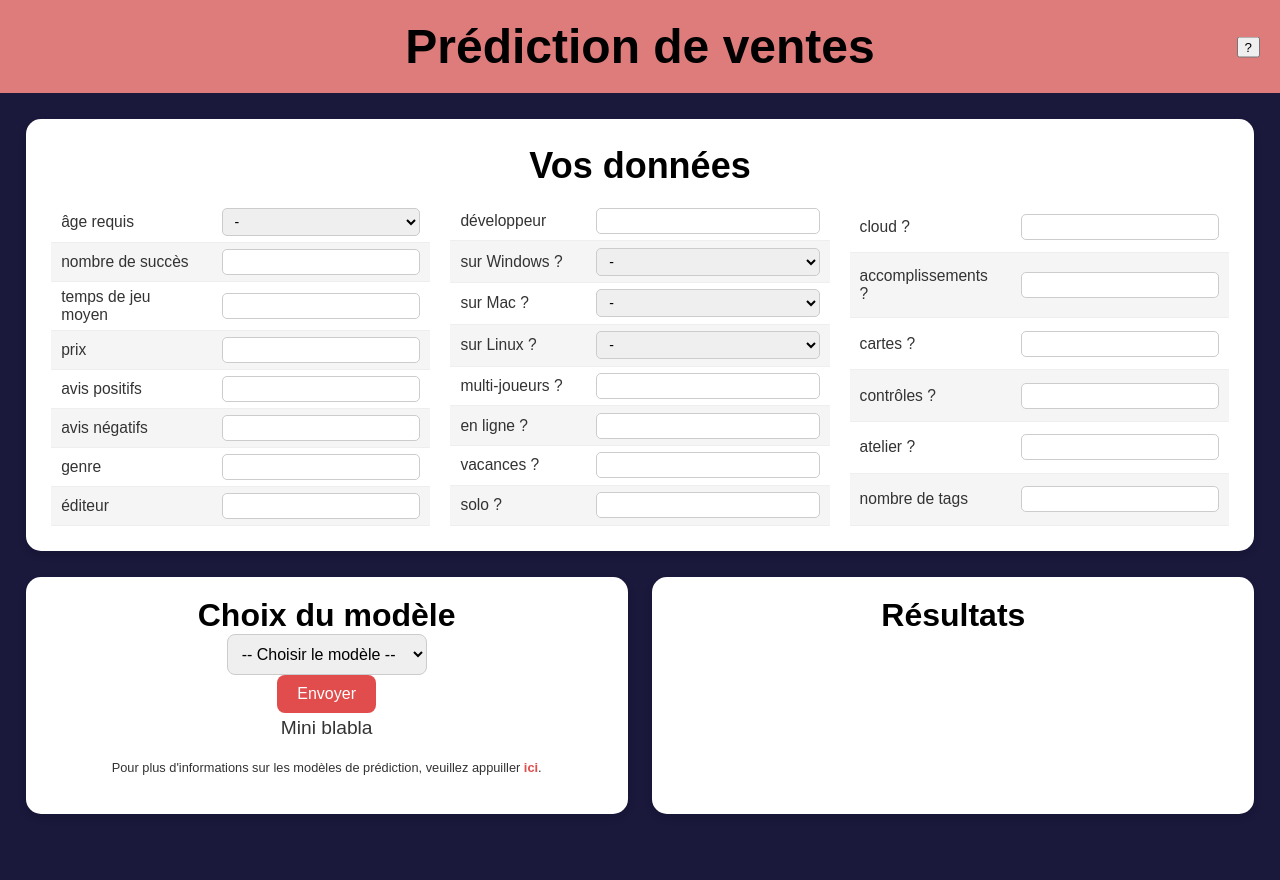
After one commit to Caquite/GamesSales, a PHP site: page /accueil_sup.php in a window 1280 px wide. The commit adds this page. Run offline with PHP 8.4, Linux system fonts and the light colour scheme.

Commit message:
essai editeur et dev mais soucis

```diff
--- /dev/null
+++ b/Site_web/frontend/accueil_sup.php
@@ -0,0 +1,127 @@
+<?php
+session_start();
+?>
+<!DOCTYPE html>
+<html lang="fr">
+
+<head>
+    <meta charset="UTF-8">
+    <link rel="stylesheet" href="style/style.css">
+    <script src="https://code.jquery.com/jquery-3.7.1.min.js"></script>
+    <script src="js/script.js"></script>
+    <title>GamesSales</title>
+</head>
+
+<body>
+    <header>
+        <div class="top_bar">
+            <h2> Prédiction de ventes </h2>
+
+            <div class="plus_info">
+                <button class="info" onclick="toggleInfo()">?</button>
+                <div class="info_popup" id="infoPopup">
+                    <p>Bienvenue dans GamesSales, le site de prédiction de ventes. Ici, vous pouvez visualiser les prédictions de ventes pour différents jeux.
+                        Il vous suffit d'entrer les données de votre jeu dans la section "Vos données", de choisir un modèle de prédiction dans la
+                        section "Choix du modèle", et les résultats seront affichés dans la section "Résultats".</p>
+                </div>
+
+            </div>
+        </div>
+    </header>
+
+    <div class="bloc1">
+        <h4>Vos données</h4>
+
+        <form id="formPred" method="POST">
+            <div class="tables_grid">
+
+                <!-- Colonne 1 -->
+                <table class="tableau_donnees">
+                    <tbody>
+                        <tr><td>âge requis</td><td><select name="age_requis">
+                            <option value="">-</option>
+                            <option value="0">0</option>
+                            <option value="7">7</option>
+                            <option value="12">12</option>
+                            <option value="16">16</option>
+                            <option value="18">18</option>
+                        </select></td></tr>
+                        <tr><td>nombre de succès</td><td><input type="number" name="nb_succes"></td></tr>
+                        <tr><td>temps de jeu moyen</td><td><input type="number" name="temps_jeu_moyen"></td></tr>
+                        <tr><td>prix</td><td><input type="number" name="prix"></td></tr>
+                        <tr><td>avis positifs</td><td><input type="number" name="nb_avis_pos"></td></tr>
+                        <tr><td>avis négatifs</td><td><input type="number" name="nb_avis_neg"></td></tr>
+                        <tr><td>genre</td><td><input type="text" name="genre_enc"></td></tr>
+                        <tr><td>éditeur</td><td><input type="text" name="id_editeur"></td></tr>
+                    </tbody>
+                </table>
+
+                <!-- Colonne 2 -->
+                <table class="tableau_donnees">
+                    <tbody>
+                        <tr><td>développeur</td><td><input type="text" name="id_developpeur"></td></tr>
+                        <tr><td>sur Windows ?</td><td><select name="os_windows">
+                            <option value="">-</option>
+                            <option value="1">Oui</option>
+                            <option value="0">Non</option>
+                        </select></td></tr>
+                        <tr><td>sur Mac ?</td><td><select name="os_mac">
+                            <option value="">-</option>
+                            <option value="1">Oui</option>
+                            <option value="0">Non</option>
+                        </select></td></tr>
+                        <tr><td>sur Linux ?</td><td><select name="os_linux">
+                            <option value="">-</option>
+                            <option value="1">Oui</option>
+                            <option value="0">Non</option>
+                        </select></td></tr>
+                        <tr><td>multi-joueurs ?</td><td><input type="text" name="cat_multi"></td></tr>
+                        <tr><td>en ligne ?</td><td><input type="text" name="cat_online"></td></tr>
+                        <tr><td>vacances ?</td><td><input type="text" name="cat_vac"></td></tr>
+                        <tr><td>solo ?</td><td><input type="text" name="cat_solo"></td></tr>
+                    </tbody>
+                </table>
+
+                <!-- Colonne 3 -->
+                <table class="tableau_donnees">
+                    <tbody>
+                        <tr><td>cloud ?</td><td><input type="text" name="cat_cloud"></td></tr>
+                        <tr><td>accomplissements ?</td><td><input type="text" name="cat_achiev"></td></tr>
+                        <tr><td>cartes ?</td><td><input type="text" name="cat_cards"></td></tr>
+                        <tr><td>contrôles ?</td><td><input type="text" name="cat_ctrl"></td></tr>
+                        <tr><td>atelier ?</td><td><input type="text" name="cat_workshop"></td></tr>
+                        <tr><td>nombre de tags</td><td><input type="text" name="nb_tags"></td></tr>
+                    </tbody>
+                </table>
+
+            </div>
+
+        </form>
+    </div>
+
+    <div class="contener">
+        <div class="bloc2">
+            <h3> Choix du modèle </h3>
+
+            <select id="monMenu" name="modele" form="formPred">
+                <option value="">-- Choisir le modèle --</option>
+                <option value="option1">Gradient Boosting</option>
+                <option value="option2">Random Forest</option>
+                <option value="option3">SVR</option>
+            </select>
+            <button type="submit" form="formPred" class="btn_submit">Envoyer</button>
+
+            <p>Mini blabla</p>
+            <p class="info_modeles">Pour plus d'informations sur les modèles de prédiction, veuillez appuiller <a href="documentation.php">ici</a>.</p>
+
+        </div>
+
+        <div class="bloc3">
+            <h3> Résultats </h3>
+
+        </div>
+
+    </div>
+
+</body>
+</html>
```
Also changed, not shown: Site_web/frontend/accueil.php (+15 -2 lines), Site_web/frontend/js/script.js (+94 -38 lines), 2 other files.
